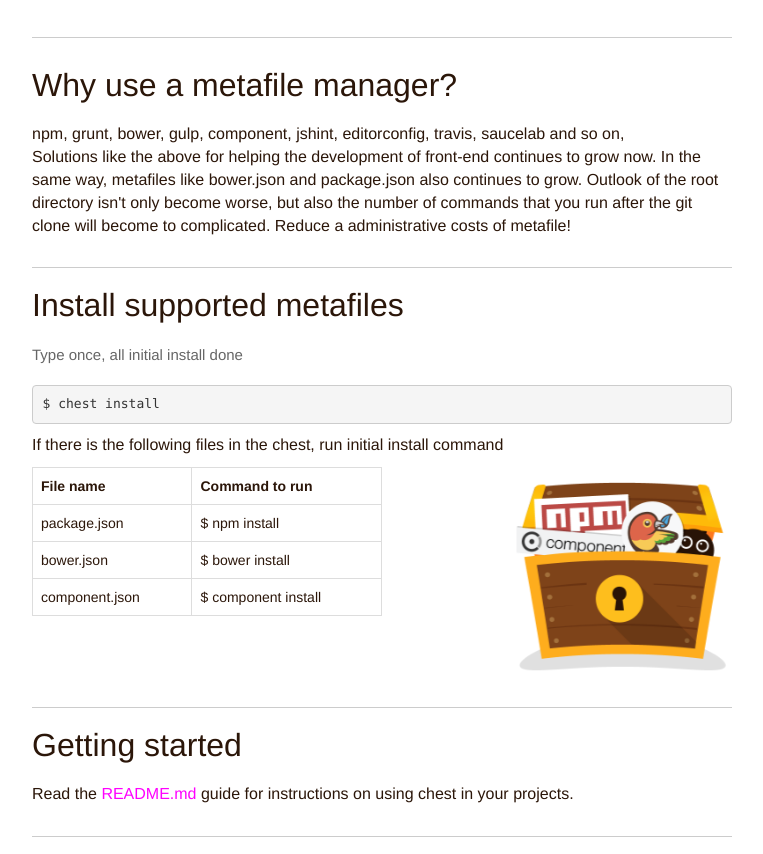
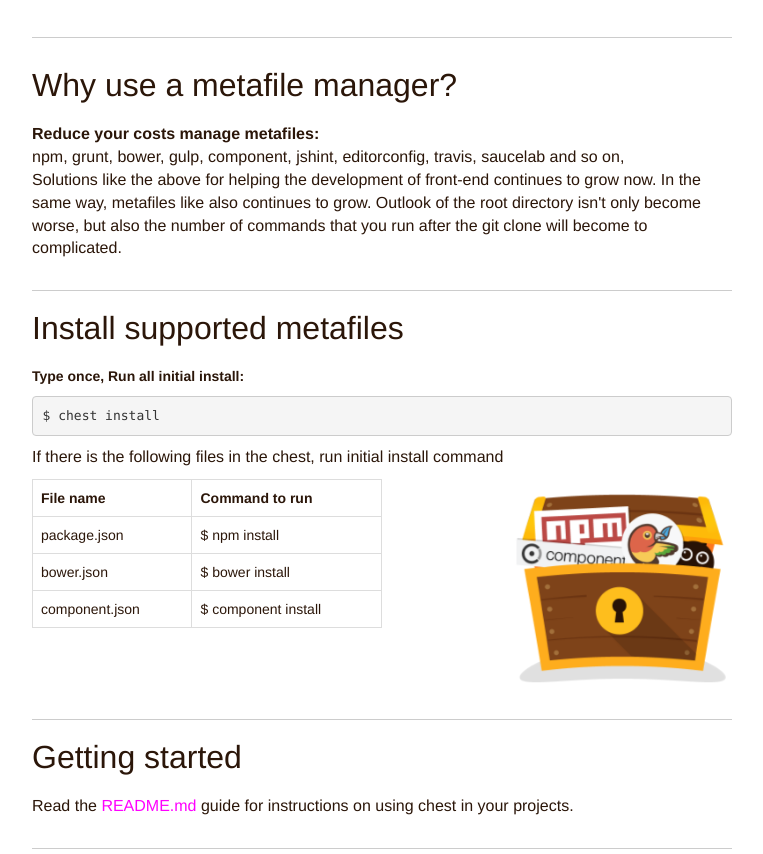
Before and after one commit to watilde/chest, a website: page index.html in a window 1280 px wide. Shown: the part 1403-2257 px from the top of the page, without its empty margins (258-1021 px from the left). Drawn offline with Linux system fonts and the light colour scheme.

Commit message:
Minor Tweaks

```diff
--- a/assets/css/cover.css
+++ b/assets/css/cover.css
@@ -96,6 +96,9 @@
 }
 .row {
   margin: 0;
+}
+pre {
+  margin: 10px auto;
 }
 .col-md-8, .col-md-4, .col-md-6 {
   padding: 0;
--- a/index.html
+++ b/index.html
@@ -27,19 +27,21 @@
         <section class="cst">
           <h2 class="hlh2">Why use a metafile manager?</h2>
           <p>
+            <b>Reduce your costs manage metafiles:</b>
+            <br />
             npm, grunt, bower, gulp, component, jshint, editorconfig, travis, saucelab and so on,
             <br />
             Solutions like the above for helping the development of front-end continues to grow now.
-            In the same way, metafiles like bower.json and package.json also continues to grow.
+            In the same way, metafiles like also continues to grow.
             Outlook of the root directory isn't only become worse,
             but also the number of commands that you run after the git clone will become to complicated.
-            Reduce a administrative costs of metafile!
           </p>
         </section>
         <section class="cst">
           <h2 class="hlh2">Install supported metafiles</h2>
           <div class="row">
-            <p class="lead">Type once, all initial install done</p><br />
+            <b>Type once, Run all initial install:</b>
+            <br />
             <pre>$ chest install</pre>
             <p>If there is the following files in the chest, run initial install command</p>
             <div class="col-md-6 flL">
```
